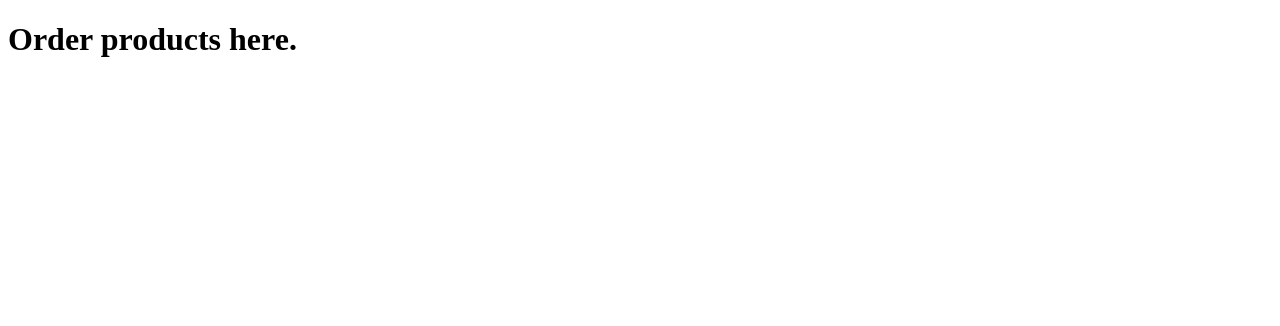
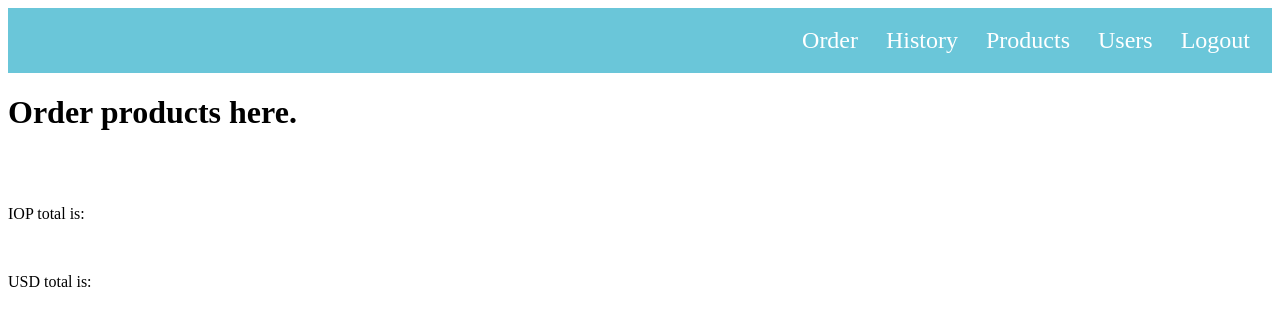
Before and after one commit to gibran/Payment-Processor, a website: page public/index.html in a window 1280 px wide. Drawn offline with Linux system fonts and the light colour scheme; no server answers.

Commit message:
Create header

```diff
--- /dev/null
+++ b/public/css/common.css
@@ -0,0 +1,20 @@
+.header {
+    overflow: hidden;
+    background-color: #6ac6d9;
+    padding: 20px 10px;
+}
+
+.header .right {
+    float: right;
+    text-align: center;
+}
+
+.header .right a {
+    padding: 12px;
+    line-height: 25px;
+    border-radius: 4px;
+
+    color: white;
+    font-size: 24px;
+    text-decoration: none;
+}
--- a/public/index.html
+++ b/public/index.html
@@ -2,19 +2,40 @@
 
 <html>
     <head>
+        <title>IoP POS</title>
         <meta name="viewport" content="width=device-width, initial-scale=1, shrink-to-fit=no">
         <meta charset="UTF-8">
-        <title>IoP POS</title>
+        <link rel="stylesheet" href="/css/common.css">
     </head>
+
+    <div class="header">
+        <div class="right">
+            <a href="/">Order</a>
+            <a href="/orders.html">History</a>
+            <a href="/products.html">Products</a>
+            <a href="/users.html">Users</a>
+            <a href="/logout.html">Logout</a>
+        </div>
+    </div>
 
     <body>
         <h1>Order products here.</h1>
+        <br>
+
+        <table id="products">
+        </table>
+        <br>
+
+        <p>IOP total is: </p> <p id="iop"></p>
+        <br>
+        <p>USD total is: </p> <p id="usd"></p>
     <body>
 
     <script src="/js/routes/request.js"></script>
-
     <script src="/js/routes/price.js"></script>
     <script src="/js/routes/products.js"></script>
+    <script src="/js/routes/orders.js"></script>
 
+    <script src="/js/common.js"></script>
     <script src="/js/index.js"></script>
 </html>
--- a/public/js/index.js
+++ b/public/js/index.js
@@ -0,0 +1,16 @@
+async function init() {
+    //Set the IOP prive var, populate the products table...
+}
+
+async function timeout() {
+    if (
+        (typeof(window.price.iop) === "undefined") ||
+        (typeof(window.products.products) === "undefined")
+    ) {
+        setTimeout(timeout, 50);
+        return;
+    }
+
+    init();
+}
+timeout();
--- /dev/null
+++ b/public/js/logout.js
@@ -0,0 +1 @@
+logout();
```
Also changed, not shown: public/cart.html (deleted, +0 -21 lines), public/login.html (+2 -1 lines), public/logout.html (added, +14 -0 lines), public/orders.html (+12 -2 lines), public/products.html (+12 -2 lines), public/users.html (+12 -2 lines), public/js/cart.js (deleted).
